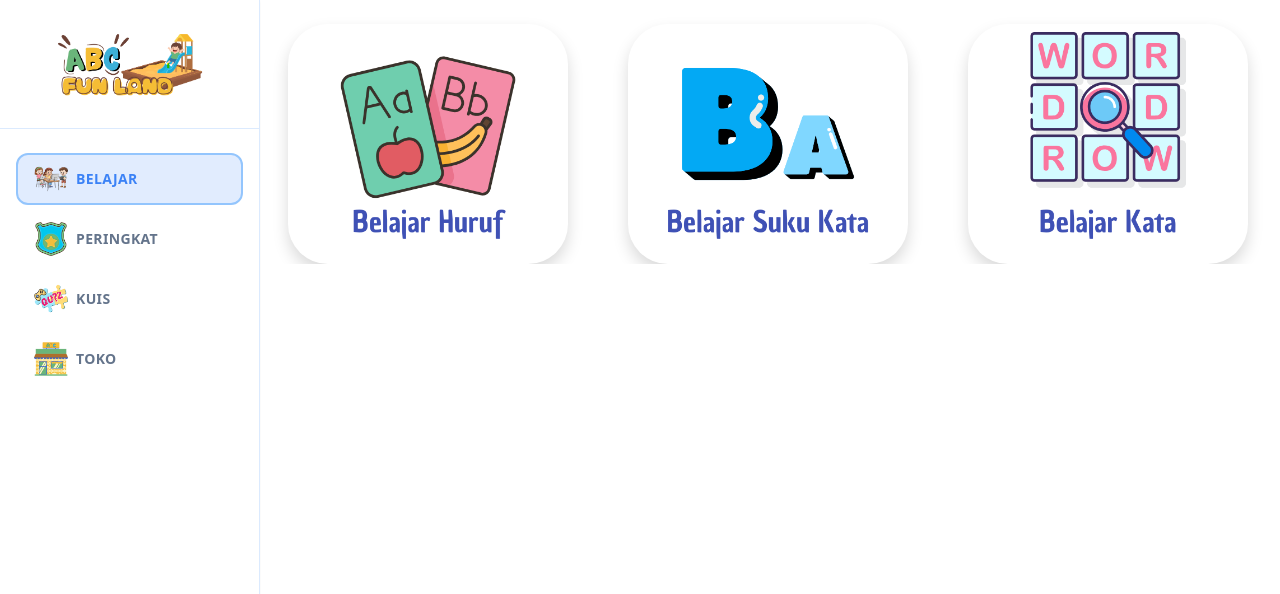
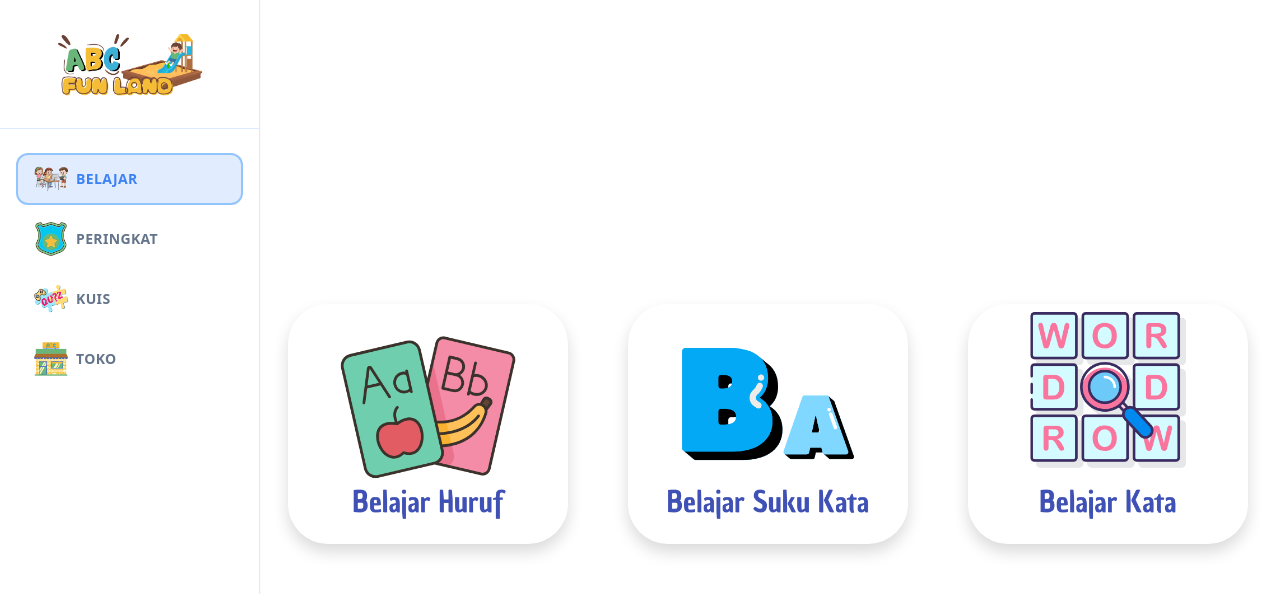
Before and after one commit to Puturahmaa7/https---github.com-utrhmaa-ABCFunLand, a Next.js app in the folder abcfunlearn/: page /learn in a window 1280 px wide. Shown: the top 594 px of the page. Built offline with nearby package versions, Linux system fonts and the light colour scheme.

Commit message:
kembali kan biar lah jak ada scroll nya dikit:)))

```diff
--- a/abcfunlearn/app/(loginUser)/learn/page.tsx
+++ b/abcfunlearn/app/(loginUser)/learn/page.tsx
@@ -14,6 +14,7 @@ export default function LearnPage() {
         display: "flex",
         justifyContent: "center",
         alignItems: "center",
+        minHeight: "100vh",
         gap: "60px",
       }}
     >
```
